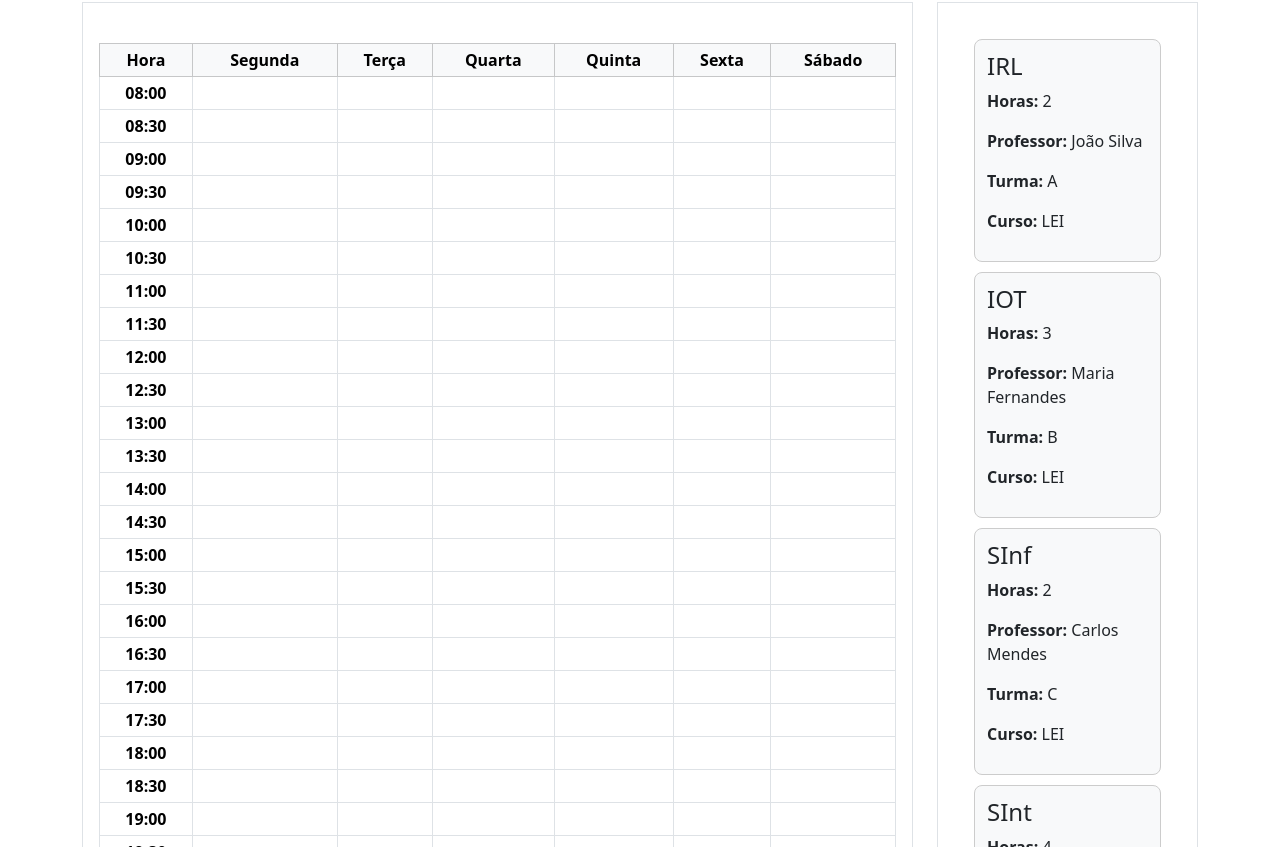
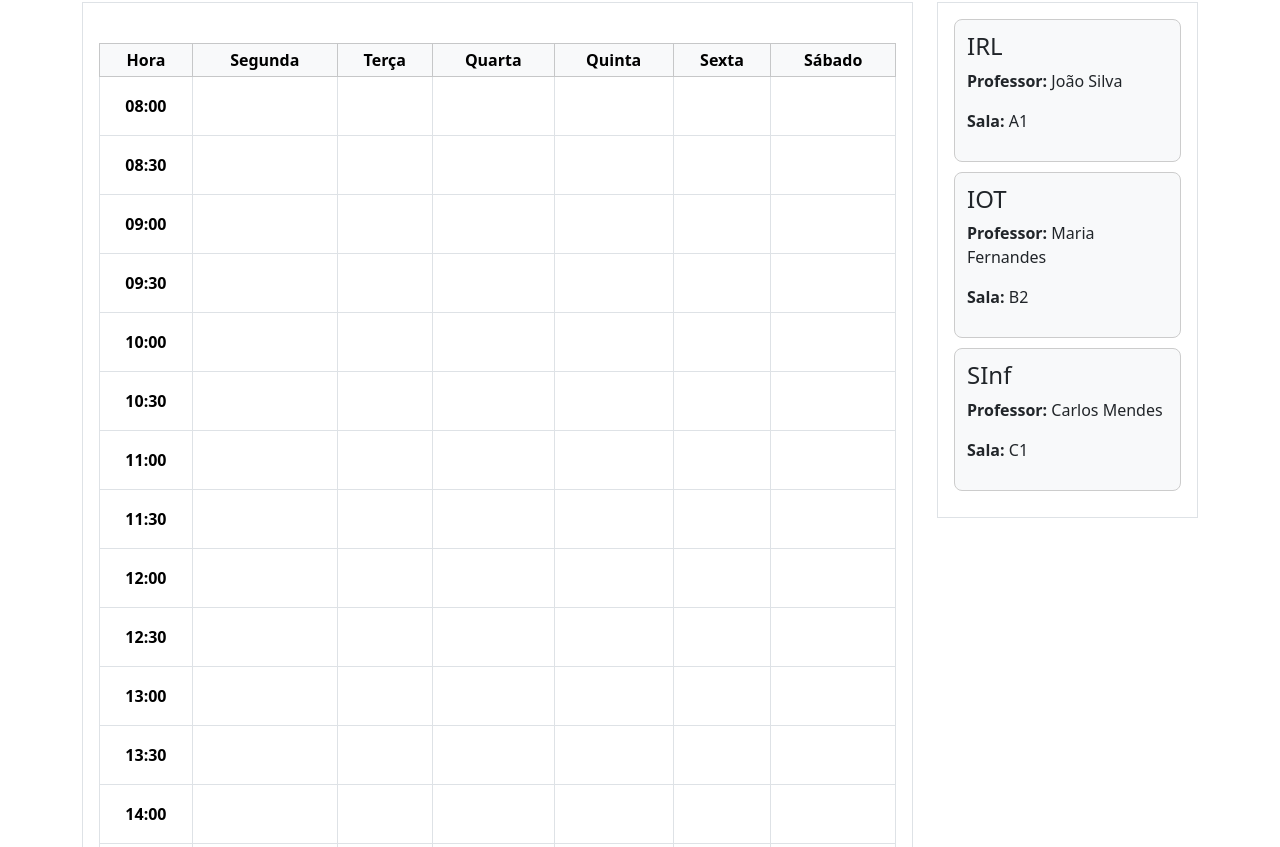
Before and after one commit to iptomar/2025-Team-F-Repository-FrontEnd, a React (Create React App) app in the folder app-horarios/: page /turmas in a window 1280 px wide. Shown: the part 613-1460 px from the top of the page. Built offline with nearby package versions, Linux system fonts and the light colour scheme.

Commit message:
Fix no drag-n-drop entre o componente GradeBlocos e GradeHorario

```diff
--- a/app-horarios/src/Components/GradeBlocos.js
+++ b/app-horarios/src/Components/GradeBlocos.js
@@ -1,77 +1,41 @@
-import React, { useState } from "react";
-import {
-  DndContext,
-  closestCenter,
-  PointerSensor,
-  useSensor,
-  useSensors,
-} from "@dnd-kit/core";
-import {
-  arrayMove,
-  SortableContext,
-  useSortable,
-  verticalListSortingStrategy,
-} from "@dnd-kit/sortable";
-import { CSS } from "@dnd-kit/utilities";
+// GradeBlocos.js
+import React from "react";
+import { Droppable, Draggable } from "@hello-pangea/dnd";
 
-// Bloco individual com suporte a drag
-function BlocoItem({ bloco }) {
-  const { attributes, listeners, setNodeRef, transform, transition } =
-    useSortable({ id: bloco.id });
-
-  const style = {
-    transform: CSS.Transform.toString(transform),
-    transition,
+function GradeBlocos({ blocos }) {
+  return (
+    <Droppable droppableId="blocos-list">
+      {(provided) => (
+        <div ref={provided.innerRef} {...provided.droppableProps}>
+          {blocos.map((bloco, index) => (
+            <Draggable key={bloco.id} draggableId={bloco.id} index={index}>
+              {(provided) => (
+                <div
+                  ref={provided.innerRef}
+                  {...provided.draggableProps}
+                  {...provided.dragHandleProps}
+                  style={{
+                    ...provided.draggableProps.style,
                     padding: "12px",
                     marginBottom: "10px",
                     border: "1px solid #ccc",
                     borderRadius: "8px",
                     backgroundColor: "#f8f9fa",
                     cursor: "grab",
-  };
-
-  return (
-    <div ref={setNodeRef} {...attributes} {...listeners} style={style}>
-      <h4>{bloco.Cadeira}</h4>
-      <p><strong>Horas:</strong> {bloco.Horas}</p>
-      <p><strong>Professor:</strong> {bloco.Professor}</p>
-      <p><strong>Turma:</strong> {bloco.Turma}</p>
-      <p><strong>Curso:</strong> {bloco.Curso}</p>
+                  }}
+                >
+                  <h4>{bloco.disciplina}</h4>
+                  <p><strong>Professor:</strong> {bloco.professor}</p>
+                  <p><strong>Sala:</strong> {bloco.sala}</p>
                 </div>
+              )}
+            </Draggable>
+          ))}
+          {provided.placeholder}
+        </div>
+      )}
+    </Droppable>
   );
 }
 
-function Blocos() {
-  const [blocos, setBlocos] = useState([
-    { id: "1", Cadeira: "IRL", Horas: 2, Professor: "João Silva", Turma: "A", Curso: "LEI" },
-    { id: "2", Cadeira: "IOT", Horas: 3, Professor: "Maria Fernandes", Turma: "B", Curso: "LEI" },
-    { id: "3", Cadeira: "SInf", Horas: 2, Professor: "Carlos Mendes", Turma: "C", Curso: "LEI" },
-    { id: "4", Cadeira: "SInt", Horas: 4, Professor: "Ana Souza", Turma: "D", Curso: "LEI" },
-    { id: "5", Cadeira: "RDII", Horas: 1, Professor: "Paulo Costa", Turma: "E", Curso: "LEI" },
-  ]);
-
-  const sensors = useSensors(useSensor(PointerSensor));
-
-  const handleDragEnd = (event) => {
-    const { active, over } = event;
-    if (active.id !== over?.id) {
-      const oldIndex = blocos.findIndex((item) => item.id === active.id);
-      const newIndex = blocos.findIndex((item) => item.id === over?.id);
-      setBlocos((items) => arrayMove(items, oldIndex, newIndex));
-    }
-  };
-
-  return (
-    <div style={{ padding: "20px" }}>
-      <DndContext sensors={sensors} collisionDetection={closestCenter} onDragEnd={handleDragEnd}>
-        <SortableContext items={blocos.map((b) => b.id)} strategy={verticalListSortingStrategy}>
-          {blocos.map((bloco) => (
-            <BlocoItem key={bloco.id} bloco={bloco} />
-          ))}
-        </SortableContext>
-      </DndContext>
-    </div>
-  );
-}
-
-export default Blocos;
+export default GradeBlocos;
--- a/app-horarios/src/Components/GradeHorario.js
+++ b/app-horarios/src/Components/GradeHorario.js
@@ -1,5 +1,6 @@
+// GradeHorario.js
 import React from "react";
-import { DragDropContext, Droppable, Draggable } from "@hello-pangea/dnd";
+import { Droppable, Draggable } from "@hello-pangea/dnd";
 
 const diasSemana = ["Segunda", "Terça", "Quarta", "Quinta", "Sexta", "Sábado"];
 const horas = Array.from({ length: 28 }, (_, i) => {
@@ -9,27 +10,9 @@ const horas = Array.from({ length: 28 }, (_, i) => {
 });
 
 function GradeHorario({ blocos = [] }) {
-  const [itens, setItens] = React.useState(blocos);
-
-  const onDragEnd = (result) => {
-    if (!result.destination) return;
-
-    const reordered = Array.from(itens);
-    const [removido] = reordered.splice(result.source.index, 1);
-    reordered.splice(result.destination.index, 0, removido);
-    setItens(reordered);
-  };
-
   return (
     <div className="table-responsive mt-4">
-      <DragDropContext onDragEnd={onDragEnd}>
-        <Droppable droppableId="grade">
-          {(provided) => (
-            <table
-              className="table table-bordered text-center align-middle table-sm"
-              ref={provided.innerRef}
-              {...provided.droppableProps}
-            >
+      <table className="table table-bordered text-center align-middle table-sm">
         <thead className="table-light">
           <tr>
             <th>Hora</th>
@@ -43,15 +26,21 @@ function GradeHorario({ blocos = [] }) {
             <tr key={hora}>
               <td className="fw-bold">{hora}</td>
               {diasSemana.map((dia) => {
-                      const bloco = itens.find(
-                        (b) => b.dia === dia && b.hora === hora
-                      );
+                const bloco = blocos.find((b) => b.dia === dia && b.hora === hora);
+                const cellId = `cell-${dia}-${hora}`;
                 return (
                   <td key={dia + hora} className="p-1">
-                          {bloco ? (
+                    <Droppable droppableId={cellId}>
+                      {(provided) => (
+                        <div
+                          ref={provided.innerRef}
+                          {...provided.droppableProps}
+                          style={{ minHeight: "50px" }}
+                        >
+                          {bloco && (
                             <Draggable
-                              draggableId={`${bloco.dia}-${bloco.hora}`}
-                              index={itens.indexOf(bloco)}
+                              draggableId={`${bloco.id}`}
+                              index={0}
                             >
                               {(provided) => (
                                 <div
@@ -67,20 +56,18 @@ function GradeHorario({ blocos = [] }) {
                                 </div>
                               )}
                             </Draggable>
-                          ) : (
-                            <span></span>
                           )}
+                          {provided.placeholder}
+                        </div>
+                      )}
+                    </Droppable>
                   </td>
                 );
               })}
             </tr>
           ))}
-                {provided.placeholder}
         </tbody>
       </table>
-          )}
-        </Droppable>
-      </DragDropContext>
     </div>
   );
 }
--- a/app-horarios/src/Pages/TurmasPage.js
+++ b/app-horarios/src/Pages/TurmasPage.js
@@ -1,33 +1,56 @@
-import React from "react";
+// TurmasPage.js
+import React, { useState } from "react";
+import { DragDropContext } from "@hello-pangea/dnd";
 import GradeHorario from "../Components/GradeHorario";
 import PesquisaForm from "../Components/PesquisaForm";
 import GradeBlocos from "../Components/GradeBlocos";
 
+function TurmasPage() {
+  const [gradeBlocos, setGradeBlocos] = useState([]);
+  const [listaBlocos, setListaBlocos] = useState([
+    { id: "1", disciplina: "IRL", professor: "João Silva", sala: "A1", horas: 2 },
+    { id: "2", disciplina: "IOT", professor: "Maria Fernandes", sala: "B2", horas: 3 },
+    { id: "3", disciplina: "SInf", professor: "Carlos Mendes", sala: "C1", horas: 2 },
+  ]);
 
-function TurmasPage() {
+  const handleDragEnd = (result) => {
+    const { source, destination, draggableId } = result;
+    if (!destination) return;
+
+    // If dropping into a GradeHorario cell
+    if (destination.droppableId.startsWith("cell-")) {
+      const [_, dia, hora] = destination.droppableId.split("-");
+
+      const bloco = listaBlocos.find((b) => b.id === draggableId);
+      if (!bloco) return;
+
+      // Add to grid, remove from blocos list
+      setGradeBlocos((prev) => [...prev, { ...bloco, dia, hora }]);
+      setListaBlocos((prev) => prev.filter((b) => b.id !== draggableId));
+    }
+  };
+
   return (
     <>
       <div className="container pt-3">
         <h2 className="mb-4 pt-3">Consulta e Planeamento de Horários</h2>
-
         <PesquisaForm tipo="Horários" />
-
       </div>
 
       <div className="container">
+        <DragDropContext onDragEnd={handleDragEnd}>
           <div className="row">
-
             <div className="col-md-9">
               <h2 className="mb-4 pt-3">Horário Turma</h2>
               <div className="p-3 border">
-              <GradeHorario blocos={[]} />
+                <GradeHorario blocos={gradeBlocos} />
               </div>
             </div>
 
             <div className="col-md-3">
               <h2 className="mb-4 pt-3">Blocos</h2>
               <div className="p-3 border">
-              <GradeBlocos />
+                <GradeBlocos blocos={listaBlocos} />
               </div>
             </div>
 
@@ -36,8 +59,8 @@ function TurmasPage() {
                 Exportar Excel
               </button>
             </div>
-
           </div>
+        </DragDropContext>
       </div>
     </>
   );
```
Also changed, not shown: 1 other file (tests, documents, lock files or other folders). Lines whose indentation alone changed are shown as unchanged.
